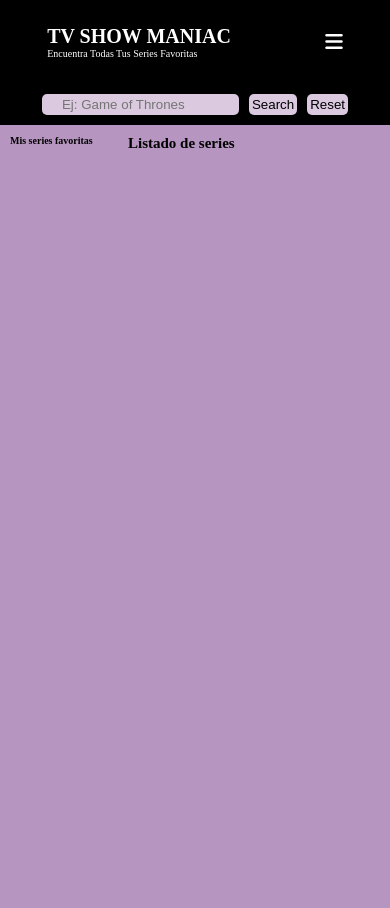
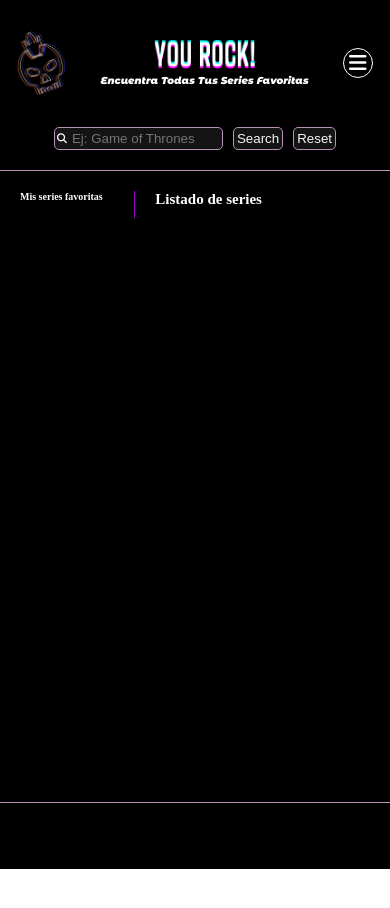
Before and after one commit to Adalab/modulo-2-evaluacion-final-ysabelvalencia, a website: page src/html/index.html in a window 390 px wide. After the commit the page ends 869 px from the top, so only its background shows below. Drawn offline with nearby package versions, Linux system fonts and the light colour scheme; files that its build step writes are made by us from their sources; files whose address does not match are found by name.

Commit message:
mobile version, adding images in header

```diff
--- a/src/html/index.html
+++ b/src/html/index.html
@@ -4,8 +4,10 @@
     <meta charset="UTF-8" />
     <meta name="viewport" content="width=device-width, initial-scale=1" />
     <title>Evaluación Final: Javascript</title>
+    <link rel="preconnect" href="https://fonts.googleapis.com" />
+    <link rel="preconnect" href="https://fonts.   gstatic.com" crossorigin />
     <link
-      href="https://fonts.googleapis.com/css?family=Roboto&display=swap"
+      href="https://fonts.googleapis.com/css2?    family=Montserrat+Alternates:ital,wght@0,700;   0,900;1,900&family=Open+Sans:wght@300;400&  display=swap"
       rel="stylesheet"
     />
     <script
@@ -17,8 +19,13 @@
   </head>
   <body>
     <header class="header">
+      <img class="header-logo" src="./assets/images/black_vintage.png" alt="" />
       <div class="header-box">
-        <h1 class="header-box__title">TV show maniac</h1>
+        <img
+          class="header-box__title"
+          src="./assets/images/you_rock.png"
+          alt=""
+        />
         <p class="header-box__text">Encuentra todas tus series favoritas</p>
       </div>
       <nav class="header-nav">
@@ -27,13 +34,16 @@
     </header>
     <main class="main">
       <form class="main-form">
+        <div class="div-input">
+          <i class="div-input__icon fa-solid fa-magnifying-glass"></i>
           <input
-          class="main-form__input js-input-search"
+            class="div-input__input js-input-search"
             type="text"
             name="search-input"
             id="search-input"
             placeholder="Ej: Game of Thrones"
           />
+        </div>
         <button class="main-form__search js-btn-search">Search</button>
 
         <button class="main-form__reset js-btn-reset">Reset</button>
@@ -49,6 +59,9 @@
         </section>
       </div>
     </main>
+    <footer class="footer">
+      <small> You Rock! © 2023</small>
+    </footer>
 
     <script src="./assets/js/main.js"></script>
   </body>
--- a/src/scss/pages/_index.scss
+++ b/src/scss/pages/_index.scss
@@ -9,64 +9,107 @@ html {
 }
 
 .header {
-  background: rgb(0, 0, 0);
+  height: 15vh;
+  background-image: url('../images/');
+  background-repeat: repeat-x repeat-y;
+  background-size: 40%;
+  background-color: black;
   color: white;
-  height: 10vh;
   display: flex;
   flex-direction: row;
   justify-content: space-around;
   align-items: center;
 
+  .header-logo {
+    width: 4.9rem;
+  }
+
   .header-box {
+    display: flex;
+    flex-direction: column;
+    justify-content: center;
+    align-items: center;
+    gap: 0.5rem;
+
     &__title {
-      font-size: 2rem;
-      text-transform: uppercase;
+      height: 3rem;
     }
 
     &__text {
       font-size: 1rem;
       text-transform: capitalize;
+      font-family: 'Montserrat Alternates', sans-serif;
+      font-style: italic;
     }
+  }
+
+  .header-nav {
+    border: 0.1rem solid white;
+    width: 3rem;
+    height: 3rem;
+    border-radius: 50%;
+    display: flex;
+    justify-content: center;
+    align-items: center;
   }
 }
 
 .main {
+  min-height: 80vh;
+  height: fit-content;
   display: flex;
   flex-direction: column;
-  min-height: 100vh;
   height: fit-content;
-  background-color: #b695c0;
+  background-color: black;
 }
 
 .main-form {
+  background-image: url('../images/');
+  background-repeat: repeat-x repeat-y;
+  background-size: 30%;
   background-color: black;
   color: white;
-  padding: 1rem;
   display: flex;
   flex-direction: row;
   justify-content: center;
   gap: 1rem;
+  padding-bottom: 2rem;
 
-  &__input {
+  .div-input {
     border-radius: 0.5rem;
-    background-color: #dac9df;
-    border: 0;
-    padding-left: 2rem;
+    background-color: #141414;
+    border: 0.1rem solid rgb(184, 143, 184);
+    padding-left: 0.2rem;
+    display: flex;
+    flex-direction: row;
+    justify-content: center;
+    align-items: center;
+    gap: 0.5rem;
+
+    &__input {
+      border: 0;
+      background-color: #141414;
+      outline: none;
+      color: white;
+      width: 15rem;
+    }
   }
 
   &__search {
     border-radius: 0.5rem;
     padding: 0.3rem;
-    background-color: #dac9df;
-    border: 0;
+    background-color: #141414;
+    border: 0.1rem solid rgb(184, 143, 184);
     cursor: pointer;
+    color: whitesmoke;
   }
   &__reset {
     border-radius: 0.5rem;
     padding: 0.3rem;
-    background-color: #dac9df;
-    border: 0;
+    background-color: #141414;
+    border: 0.1rem solid #b88fb8;
     cursor: pointer;
+    color: whitesmoke;
   }
 }
 
@@ -75,16 +118,20 @@ html {
   flex-direction: row;
   justify-content: center;
   width: 100%;
-  padding: 1rem;
+  padding: 2rem;
   gap: 1rem;
+  border-top: 0.1rem solid #b88fb8;
 }
 
 .section-fav {
-  width: 30vh;
+  width: 35vw;
+  padding-right: 2rem;
+  border-right: 0.1rem solid rgb(157, 3, 204);
 
   &__title {
     font-size: 1rem;
     padding-bottom: 1rem;
+    color: white;
   }
 
   &__ul {
@@ -99,6 +146,11 @@ html {
       flex-direction: row;
       align-items: center;
       gap: 0.5rem;
+      cursor: pointer;
+
+      &:hover {
+        transform: scale(120%);
+      }
 
       &__img {
         width: 3rem;
@@ -115,9 +167,11 @@ html {
         .fav-div-text {
           font-size: 0.8rem;
           width: 5rem;
+          color: white;
         }
         .fav-div-icon {
           cursor: pointer;
+          color: white;
         }
       }
     }
@@ -125,11 +179,13 @@ html {
 }
 
 .section-all {
-  width: 70vh;
+  width: 70vw;
+  padding-left: 1rem;
 
   &__title {
     font-size: 1.5rem;
     padding-bottom: 1rem;
+    color: white;
   }
 
   &__ul {
@@ -143,7 +199,12 @@ html {
       flex-direction: column;
       justify-content: flex-start;
       align-items: center;
-      padding-top: 0.2rem;
+      padding-top: 0.5rem;
+      cursor: pointer;
+
+      &:hover {
+        transform: scale(120%);
+      }
 
       &__img {
         width: 7rem;
@@ -159,12 +220,20 @@ html {
         align-items: center;
 
         .all-div-text {
-          font-size: 1.5rem;
+          font-size: 1.2rem;
           font-weight: bold;
+          text-align: center;
+          color: white;
         }
       }
     }
   }
+}
+
+.footer {
+  border-top: 0.1rem solid #b88fb8;
+  background-color: rgb(0, 0, 0);
+  height: 8vh;
 }
 
 .chosen {
```
Also changed, not shown: src/js/main.js (+5 -3 lines), src/images/black_vintage.png (added), src/images/you_rock.png (added). Lines whose indentation alone changed are shown as unchanged.
